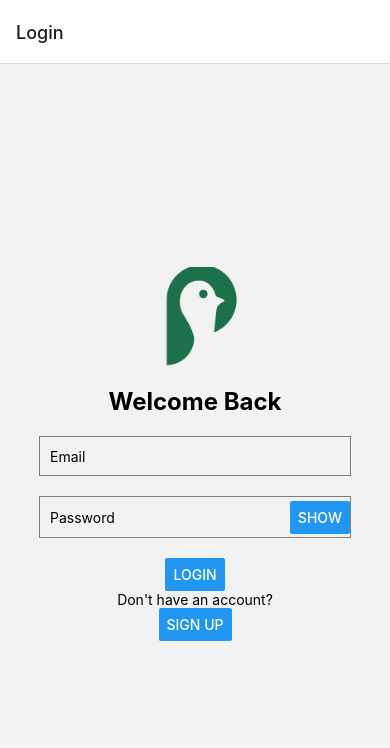
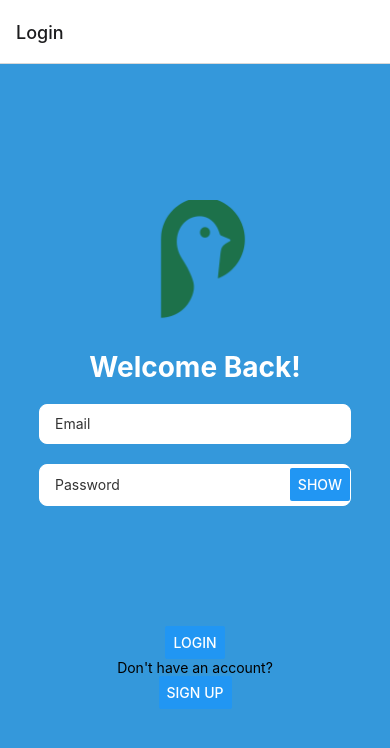
Before and after one commit to Pingo-CS35L/pingo, a React Native app in the folder pingo-frontend/: screen /Login in a window 390 px wide. Shown: the top 748 px of the page. Built offline with nearby package versions, Linux system fonts and the light colour scheme.

Commit message:
Styled all pages by adding colors

```diff
--- a/pingo-frontend/package.json
+++ b/pingo-frontend/package.json
@@ -16,7 +16,8 @@
     "expo-status-bar": "~1.6.0",
     "react": "18.2.0",
     "react-native": "0.72.6",
-    "react-native-image-picker": "^7.0.2",
+    "react-native-camera": "^4.2.1",
+    "react-native-image-picker": "^7.0.3",
     "react-native-linear-gradient": "^2.8.3",
     "react-native-safe-area-context": "4.6.3",
     "react-native-screens": "~3.22.0"
--- a/pingo-frontend/screens/HomeScreen.js
+++ b/pingo-frontend/screens/HomeScreen.js
@@ -1,24 +1,26 @@
 import React, { useState } from 'react';
-import { View, ScrollView, Text, Button, TouchableOpacity, StyleSheet } from 'react-native';
+import { View, ScrollView, Text, TouchableOpacity, StyleSheet } from 'react-native';
 import { pickPrompts } from '../prompts';
 
 const styles = StyleSheet.create({
   container: {
     flex: 1,
     padding: 20,
-    backgroundColor: '#f0f0f0',
+    backgroundColor: '#3498db', // Updated background color
   },
   heading: {
     fontSize: 24,
     fontWeight: 'bold',
     marginBottom: 10,
+    color: '#ffffff', // Updated text color
   },
   subHeading: {
     fontSize: 16,
     marginBottom: 20,
+    color: '#ffffff', // Updated text color
   },
   bingoCard: {
-    backgroundColor: 'white',
+    backgroundColor: '#ffffff',
     borderRadius: 10,
     padding: 10,
     marginTop: 20,
@@ -40,13 +42,13 @@ const styles = StyleSheet.create({
     color: 'white',
   },
   logoutButton: {
-    backgroundColor: 'blue',
+    backgroundColor: '#27ae60', // Updated button color
     padding: 15,
     borderRadius: 8,
     marginTop: 20,
   },
   logoutButtonText: {
-    color: 'white',
+    color: '#ffffff', // Updated text color
     textAlign: 'center',
     fontWeight: 'bold',
   },
--- a/pingo-frontend/screens/LoginScreen.js
+++ b/pingo-frontend/screens/LoginScreen.js
@@ -58,7 +58,7 @@ const LoginScreen = ({ navigation }) => {
   return (
     <View style={styles.container}>
       <Image source={loginImage} style={styles.logo} />
-      <Text style={styles.welcomeText}>Welcome Back</Text>
+      <Text style={styles.welcomeText}>Welcome Back!</Text>
 
       <TextInput
         style={styles.input}
@@ -89,37 +89,83 @@ const styles = StyleSheet.create({
     flex: 1,
     justifyContent: 'center',
     alignItems: 'center',
+    backgroundColor: '#3498db', // Updated background color
   },
   welcomeText: {
-    fontSize: 24,
+    fontSize: 28,
     fontWeight: 'bold',
     marginBottom: 20,
+    color: '#ffffff', // Updated text color
   },
   logo: {
-    width: 100, // Adjust the width as needed
-    height: 100, // Adjust the height as needed
-    marginBottom: 20,
+    width: 120,
+    height: 120,
+    marginBottom: 30,
+    borderRadius: 15,
   },
   input: {
     height: 40,
     width: '80%',
-    borderColor: 'gray',
+    borderColor: '#ffffff', // Updated border color
     borderWidth: 1,
     marginBottom: 20,
-    paddingLeft: 10,
+    paddingLeft: 15,
+    borderRadius: 8,
+    backgroundColor: '#ffffff', // Updated input background color
+    color: '#333333',
   },
   passwordContainer: {
     flexDirection: 'row',
     alignItems: 'center',
-    width: '80%', // Adjust the width as needed
-    borderColor: 'gray',
+    width: '80%',
+    borderColor: '#ffffff',
     borderWidth: 1,
-    marginBottom: 20,
+    marginBottom: 120,
+    borderRadius: 8,
+    backgroundColor: '#ffffff',
   },
   passwordInput: {
     flex: 1,
     height: 40,
-    paddingLeft: 10,
+    paddingLeft: 15,
+    color: '#333333',
+  },
+  showHideButton: {
+    padding: 10,
+    backgroundColor: '#27ae60', // Updated button color
+    borderRadius: 8,
+  },
+  buttonText: {
+    color: '#ffffff',
+  },
+  loginButton: {
+    backgroundColor: '#27ae60',
+    padding: 15,
+    width: '80%',
+    borderRadius: 8,
+    marginBottom: 20,
+  },
+  loginButtonText: {
+    color: '#ffffff',
+    textAlign: 'center',
+    fontWeight: 'bold',
+  },
+  signUpText: {
+    fontSize: 16,
+    color: '#ffffff', // Updated text color
+    marginBottom: 10,
+  },
+  signUpButton: {
+    backgroundColor: '#ffffff',
+    borderRadius: 8,
+    borderWidth: 1,
+    borderColor: '#27ae60', // Updated border color
+    padding: 10,
+    width: '80%',
+  },
+  signUpButtonText: {
+    color: '#27ae60', // Updated text color
+    textAlign: 'center',
   },
 });
 
--- a/pingo-frontend/screens/SignupScreen.js
+++ b/pingo-frontend/screens/SignupScreen.js
@@ -94,47 +94,46 @@ const styles = StyleSheet.create({
     flex: 1,
     justifyContent: 'center',
     alignItems: 'center',
-  },
-  title: {
-    fontSize: 20,
-    fontWeight: 'bold',
-    marginBottom: 20,
+    backgroundColor: '#3498db', // Updated background color
   },
   welcomeText: {
     fontSize: 24,
     fontWeight: 'bold',
     marginBottom: 20,
+    color: '#ffffff', // Updated text color
   },
   logo: {
-    width: 100, // Adjust the width as needed
-    height: 100, // Adjust the height as needed
-    marginBottom: 20,
+    width: 120, // Adjusted width
+    height: 120, // Adjusted height
+    marginBottom: 30,
+    borderRadius: 15, // Added border radius
   },
   input: {
     height: 40,
     width: '80%',
-    borderColor: 'gray',
+    borderColor: '#ffffff', // Updated border color
     borderWidth: 1,
     marginBottom: 20,
-    paddingLeft: 10,
+    paddingLeft: 15,
+    borderRadius: 8,
+    backgroundColor: '#f2f2f2', // Updated background color
+    color: '#333333', // Updated text color
   },
   passwordContainer: {
     flexDirection: 'row',
     alignItems: 'center',
-    width: '80%', // Adjust the width as needed
-    borderColor: 'gray',
+    width: '80%',
+    borderColor: '#ffffff', // Updated border color
     borderWidth: 1,
     marginBottom: 20,
+    borderRadius: 8,
+    backgroundColor: '#f2f2f2', // Updated background color
   },
   passwordInput: {
     flex: 1,
     height: 40,
-    paddingLeft: 10,
-  },
-  image: {
-    width: 100, // Adjust the width as needed
-    height: 100, // Adjust the height as needed
-    marginBottom: 20,
+    paddingLeft: 15,
+    color: '#333333',
   },
 });
 
```
Also changed, not shown: 1 other file (tests, documents, lock files or other folders). Lines whose indentation alone changed are shown as unchanged.
